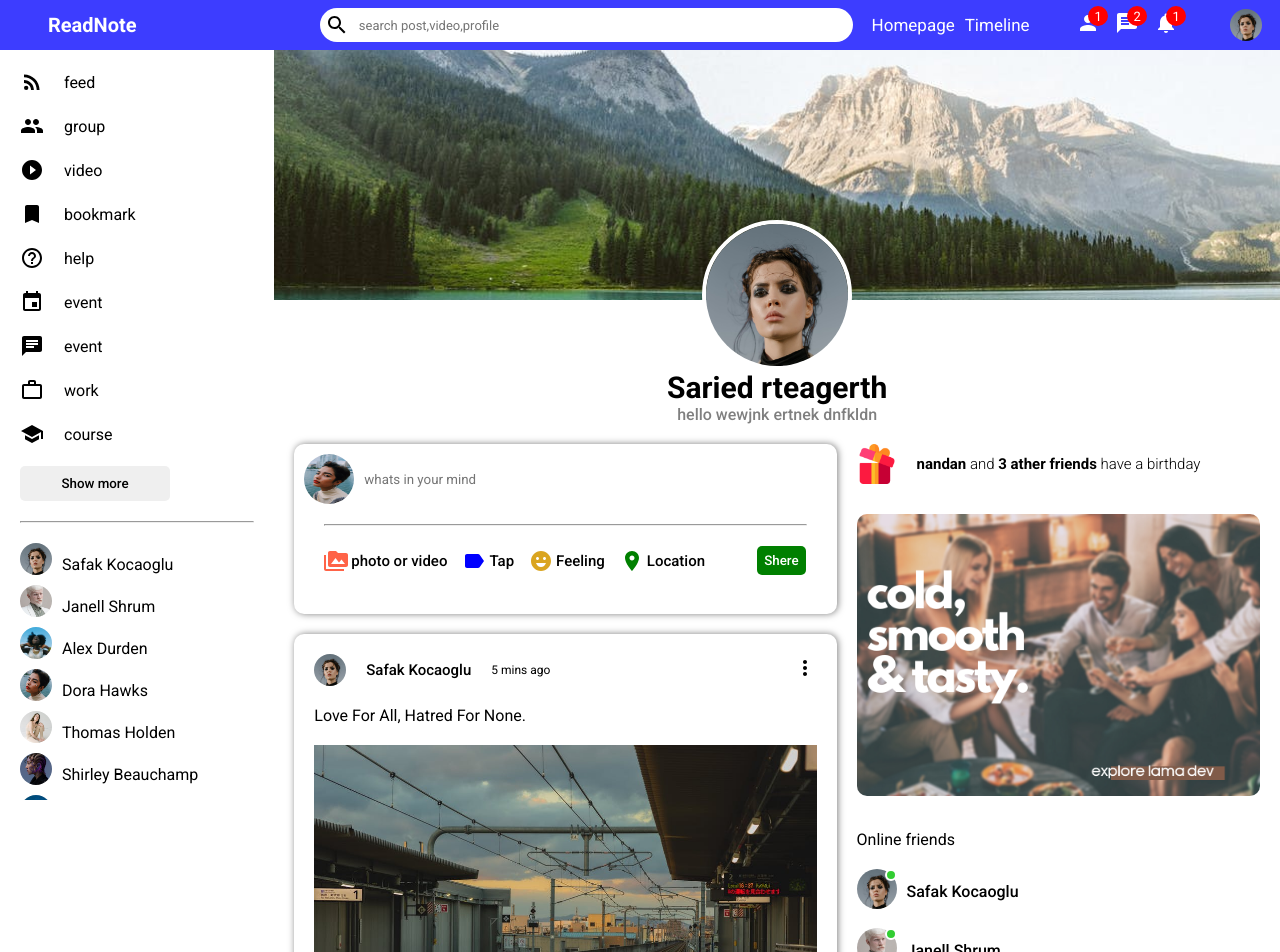
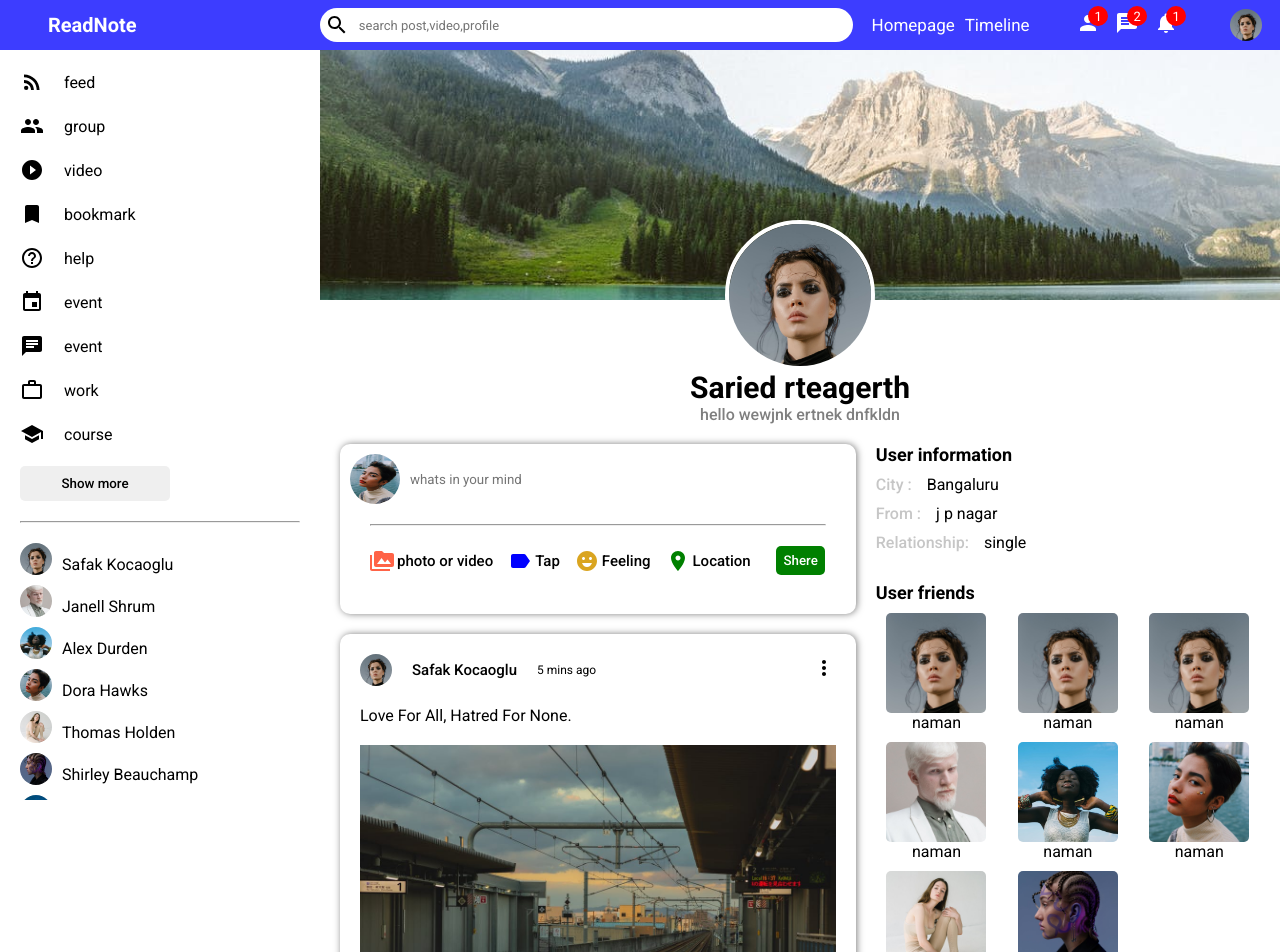
Before and after one commit to NandanR06/Full-stack-social-media-app, a React (Vite) app in the folder Frontend/: page / in a window 1280 px wide. Shown: the top 952 px of the page. Built offline with nearby package versions, Linux system fonts and the light colour scheme.

Commit message:
profile page updated

```diff
--- a/Frontend/src/components/rightbar/Rightbar.css
+++ b/Frontend/src/components/rightbar/Rightbar.css
@@ -44,3 +44,52 @@ b {
     list-style: none;
 
 }
+
+/* profile page */
+
+.user-info-title{
+    font-size: 18px;
+    margin-bottom: 10px;
+    font-weight: bold;
+}
+
+.right-bar-following-img{
+    width: 100px;
+    height: 100px;
+    border-radius: 5px;
+    object-fit: cover;
+
+}
+
+.right-bar-info{
+    margin-bottom: 30px;
+}
+
+.right-bar-info-item{
+    margin-bottom: 10px;
+}
+
+.right-bar-info-key{
+    font-weight: 500;
+    color: #5555;
+    margin-right: 15px;
+}
+.right-bar-info-value{
+    font-weight: 400;
+}
+
+.right-bar-followings{
+    /* display: flex; */
+    display: grid;
+    grid-template-columns: 1fr 1fr 1fr;
+    /* flex-wrap: wrap; */
+    gap: 10px;
+    /* justify-content: space-between; */
+}
+.right-bar-following{
+    display: flex;
+    align-items: center;
+    cursor: pointer;
+    flex-direction: column;
+
+}
--- a/Frontend/src/components/rightbar/Rightbar.jsx
+++ b/Frontend/src/components/rightbar/Rightbar.jsx
@@ -3,22 +3,105 @@ import "./Rightbar.css"
 import gift from '../../assets/gift.png'
 import adds from "../../assets/ad.png"
 import Online from '../online/Online'
-import {Users}from "../../components/post/dummyData"
+import friend1 from "../../assets/person/1.jpeg"
+import friend2 from "../../assets/person/2.jpeg"
+import friend3 from "../../assets/person/3.jpeg"
+import friend4 from "../../assets/person/4.jpeg"
+import friend5 from "../../assets/person/5.jpeg"
+import friend6 from "../../assets/person/6.jpeg"
+
+
+
+import { Users } from "../../components/post/dummyData"
 
 
 export default function Rightbar() {
-  return (
-    <div className='right'>
-      <div className="right-bar-wrapper">
+
+
+  const HomePage = () => {
+    return (
+      <>
         <div className="birthday-container">
           <img src={gift} alt="" className="birth-day-img" />
-          <span className="birth-day-text"> <b>nandan</b> and <b>3 ather friends</b>  have a birthday</span>
+          <span className="birth-day-text"> <b>naman</b> and <b>3 ather friends</b>  have a birthday</span>
         </div>
         <img src={adds} alt="" className="right-bar-adds" />
         <h4 className="right-bar-titles">Online friends</h4>
         <ul className="right-bar-friends-list">
-         {Users.map(u=>(<Online key={u.id} user = {u}/>))}
+          {Users.map(u => (<Online key={u.id} user={u} />))}
         </ul>
+      </>
+    )
+  }
+
+  const Profile = () => {
+    return (
+      <>
+        <h2 className="user-info-title">User information</h2>
+        <div className="right-bar-info">
+          <div className="right-bar-info-item">
+          <span className="right-bar-info-key">City :</span>
+          <span className="right-bar-info-value">Bangaluru</span>
+        </div>
+        <div className="right-bar-info-item">
+          <span className="right-bar-info-key">From :</span>
+          <span className="right-bar-info-value">j p nagar</span>
+        </div>
+        <div className="right-bar-info-item">
+          <span className="right-bar-info-key">Relationship:</span>
+          <span className="right-bar-info-value">single</span>
+        </div>
+        </div>
+
+        <h2 className="user-info-title">User friends</h2>
+      <div className="right-bar-followings">
+        <div className="right-bar-following">
+          <img src={friend1} alt="" className="right-bar-following-img" />
+          <span className="right-bar-following-name">naman</span>
+        </div>
+
+        <div className="right-bar-following">
+          <img src={friend1} alt="" className="right-bar-following-img" />
+          <span className="right-bar-following-name">naman</span>
+        </div>
+        <div className="right-bar-following">
+          <img src={friend1} alt="" className="right-bar-following-img" />
+          <span className="right-bar-following-name">naman</span>
+        </div>
+
+        <div className="right-bar-following">
+          <img src={friend2} alt="" className="right-bar-following-img" />
+          <span className="right-bar-following-name">naman</span>
+        </div>
+
+        <div className="right-bar-following">
+          <img src={friend3} alt="" className="right-bar-following-img" />
+          <span className="right-bar-following-name">naman</span>
+        </div>
+
+        <div className="right-bar-following">
+          <img src={friend4} alt="" className="right-bar-following-img" />
+          <span className="right-bar-following-name">naman</span>
+        </div>
+
+        <div className="right-bar-following">
+          <img src={friend5} alt="" className="right-bar-following-img" />
+          <span className="right-bar-following-name">naman</span>
+        </div>
+
+        <div className="right-bar-following">
+          <img src={friend6} alt="" className="right-bar-following-img" />
+          <span className="right-bar-following-name">naman</span>
+        </div>
+      </div>
+      </>
+    )
+  }
+  return (
+    <div className='right'>
+      <div className="right-bar-wrapper">
+        <Profile />
+        {/* <HomePage/> */}
       </div>
     </div>
   )
--- a/Frontend/src/pages/profile/Profile.css
+++ b/Frontend/src/pages/profile/Profile.css
@@ -3,7 +3,7 @@
 }
 
 .profile-right {
-    flex: 11;
+    flex: 9;
 }
 
 .profile-cover {
```
Also changed, not shown: Frontend/src/pages/login/Login.jsx (added, +18 -0 lines), Frontend/src/pages/login/Login.css (added).
